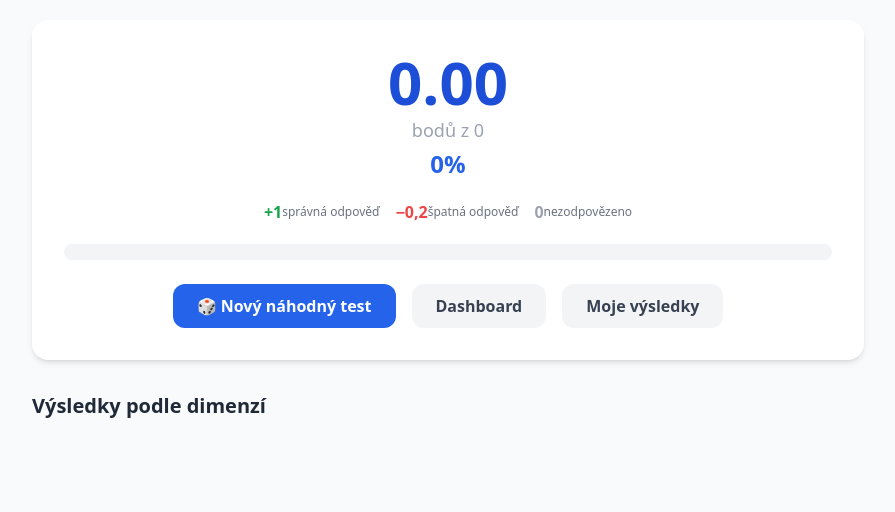
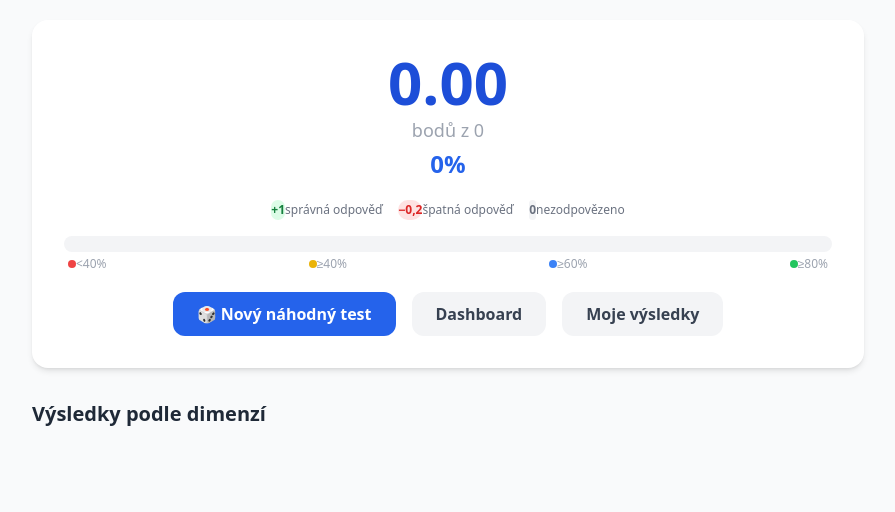
Before and after one commit to ondiskokundisko/tsposp, a Django app: page /procvicovani/test/konec/ in a window 1280 px wide. Shown: the part 360-872 px from the top of the page, without its empty margins (192-1087 px from the left). Run offline with Django 5.2, Linux system fonts and the light colour scheme; the visitor is signed in with stand-in values (Sample User, id 1).

Commit message:
Add progress bar colour legend and negative-score callout to all result pages
Co-authored-by: ondiskokundisko <204901884+ondiskokundisko@users.noreply.github.com>

```diff
--- a/templates/practice/test_complete.html
+++ b/templates/practice/test_complete.html
@@ -19,19 +19,30 @@
             {{ overall_pct }}%
         </div>
         <!-- Scoring legend -->
-        <div class="flex flex-wrap justify-center gap-4 text-xs text-gray-500 mb-5">
-            <span class="flex items-center gap-1"><span class="text-green-600 font-bold text-base">+1</span> správná odpověď</span>
-            <span class="flex items-center gap-1"><span class="text-red-500 font-bold text-base">−0,2</span> špatná odpověď</span>
-            <span class="flex items-center gap-1"><span class="text-gray-400 font-bold text-base">0</span> nezodpovězeno</span>
+        <div class="flex flex-wrap justify-center gap-4 text-xs text-gray-500 mb-4">
+            <span class="flex items-center gap-1.5"><span class="bg-green-100 text-green-700 font-bold px-1.5 py-0.5 rounded-full">+1</span> správná odpověď</span>
+            <span class="flex items-center gap-1.5"><span class="bg-red-100 text-red-600 font-bold px-1.5 py-0.5 rounded-full">−0,2</span> špatná odpověď</span>
+            <span class="flex items-center gap-1.5"><span class="bg-gray-100 text-gray-500 font-bold px-1.5 py-0.5 rounded-full">0</span> nezodpovězeno</span>
         </div>
-        <div class="w-full bg-gray-100 rounded-full h-4 mb-6 overflow-hidden">
+        <div class="w-full bg-gray-100 rounded-full h-4 mb-1 overflow-hidden">
             <div class="h-4 rounded-full transition-all duration-1000
                 {% if overall_pct >= 80 %}bg-green-500
                 {% elif overall_pct >= 60 %}bg-blue-500
                 {% elif overall_pct >= 40 %}bg-yellow-500
                 {% else %}bg-red-500{% endif %}"
-                style="width: {{ overall_pct|floatformat:0 }}%; {% if overall_pct < 0 %}width:0%{% endif %}"></div>
+                style="width: {% if overall_pct > 0 %}{{ overall_pct|floatformat:0 }}{% else %}0{% endif %}%"></div>
         </div>
+        <div class="flex justify-between text-xs text-gray-400 mb-5 px-1">
+            <span class="flex items-center gap-1"><span class="inline-block rounded-full bg-red-500 h-2" style="width:8px"></span>&lt;40%</span>
+            <span class="flex items-center gap-1"><span class="inline-block rounded-full bg-yellow-500 h-2" style="width:8px"></span>≥40%</span>
+            <span class="flex items-center gap-1"><span class="inline-block rounded-full bg-blue-500 h-2" style="width:8px"></span>≥60%</span>
+            <span class="flex items-center gap-1"><span class="inline-block rounded-full bg-green-500 h-2" style="width:8px"></span>≥80%</span>
+        </div>
+        {% if overall_pct < 0 %}
+        <div class="text-xs text-red-700 bg-red-50 border border-red-200 rounded-xl px-4 py-2.5 mb-5 text-left">
+            ⚠️ Záporné skóre – penalizace za špatné odpovědi převýšila body za správné. V TSP platí: −0,2 bodu za každou špatnou odpověď.
+        </div>
+        {% endif %}
         <div class="flex flex-wrap justify-center gap-4">
             <a href="{% url 'practice:start_random_test' %}"
                class="bg-blue-600 text-white px-6 py-2.5 rounded-xl font-semibold hover:bg-blue-700 transition">
```
Also changed, not shown: templates/practice/results.html (+16 -5 lines), templates/practice/test_session_detail.html (+36 -6 lines).
